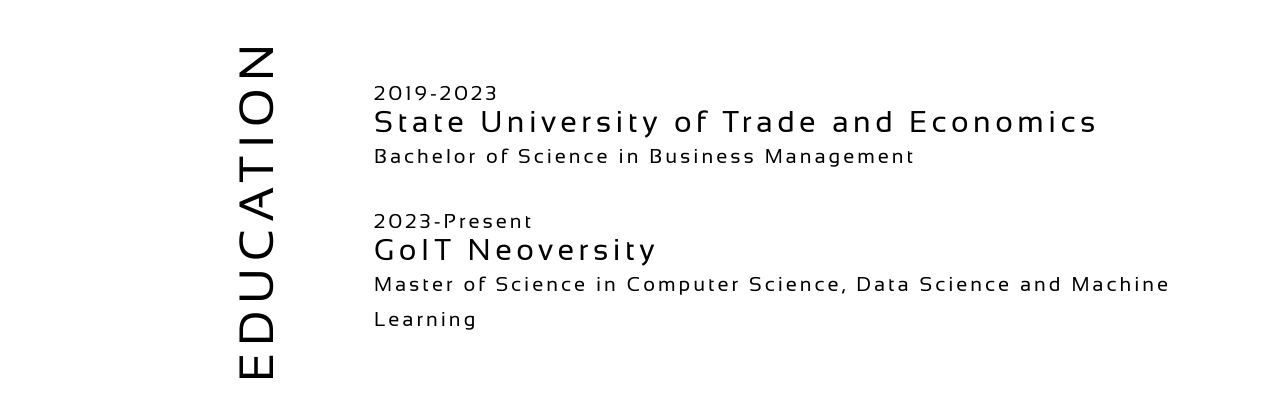
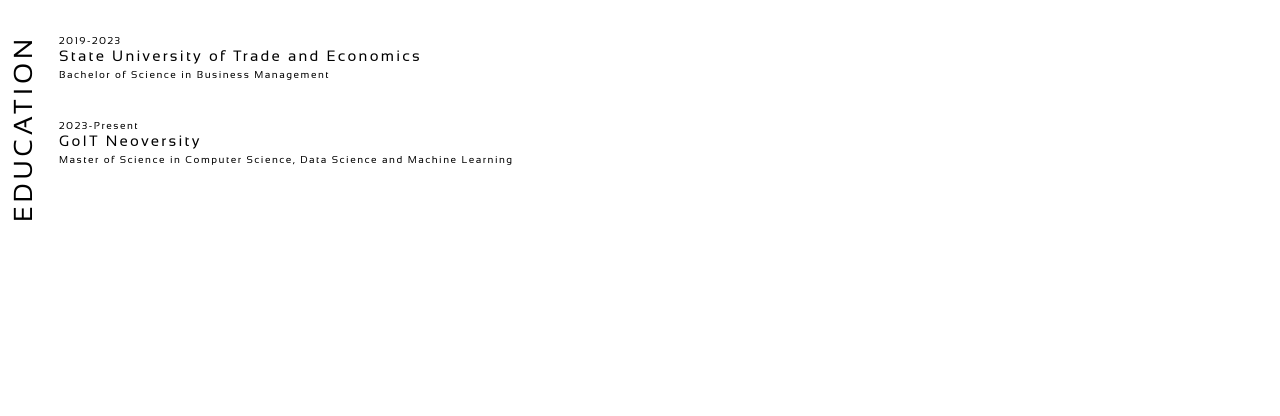
Before and after one commit to DeadNord/portfolio, a React (Create React App) app: page / in a window 1280 px wide. Shown: the top 416 px of the page. Built offline with nearby package versions, Linux system fonts and the light colour scheme.

Commit message:
fix education

```diff
--- a/src/components/widgets/education/Education.module.scss
+++ b/src/components/widgets/education/Education.module.scss
@@ -1,37 +1,48 @@
 @import '/src/sass/variables.scss';
 
-@import '/src/sass/variables.scss';
 
 .group {
+    display: flex;
+
+    margin-top: 35px;
+    margin-bottom: 35px;
+
+    padding-left: 9px;
+
+    @media screen and (min-width: $desktop) {
         padding-top: 37px;
-    padding-bottom: 53px;
         padding-left: 230px;
-    // padding-right: 233px;
-    display: flex;
         align-items: center;
-    // justify-content: center;
-    // display: grid;
-
-    // grid-template-columns: repeat(3, 1fr);
-    // column-gap: 40px;
-    // row-gap: 40px;
+    }
 }
 
 .titleSection {
     transform: rotate(180deg);
     writing-mode: vertical-rl;
 
+    font-weight: 700;
+    font-size: 26px;
+    line-height: 29px;
+    letter-spacing: 0.15em;
+
+
+    @media screen and (min-width: $desktop) {
         font-size: 48px;
         line-height: 53px;
-    letter-spacing: 0.15em;
+
+    }
 }
 
 .listWrapper {
     display: flex;
     flex-direction: column;
 
+    margin-left: 21px;
 
+    @media screen and (min-width: $desktop) {
         margin-left: 91px;
+
+    }
 }
 
 .item {
@@ -43,57 +54,33 @@
 }
 
 .text {
+    font-size: 10px;
+    line-height: 11px;
+    letter-spacing: 0.15em;
+
+    @media screen and (min-width: $desktop) {
         font-size: 20px;
         line-height: 22px;
-    letter-spacing: 0.15em;
+    }
 }
 
 .title {
     font-weight: 700;
+    font-size: 15px;
+    line-height: 19px;
+
+    @media screen and (min-width: $desktop) {
+        font-weight: 700;
         font-size: 30px;
         line-height: 35px;
     }
+}
 
 .desk {
+    line-height: 19px;
+
+    @media screen and (min-width: $desktop) {
         font-size: 20px;
         line-height: 35px;
     }
-
-//     background-color: $mainColor;
-//     border-radius: 10px;
-// }
-
-
-// .title {
-//     height: 20px;
-
-//     display: flex;
-//     align-items: center;
-//     justify-content: center;
-
-//     // background-color: $mainColor;
-//     // border-radius: 5px;
-// }
-
-// .desc {
-//     height: 60px;
-
-//     display: flex;
-//     align-items: center;
-//     justify-content: center;
-//     flex-direction: column;
-
-//     // background-color: $mainColor;
-//     // border-radius: 5px;
-// }
-
-// .date {
-//     height: 20px;
-
-//     display: flex;
-//     align-items: center;
-//     justify-content: center;
-
-//     // background-color: $mainColor;
-//     // border-radius: 5px;
-// }
+}
```
Also changed, not shown: src/components/widgets/education/Education.tsx (+1 -20 lines). Lines whose indentation alone changed are shown as unchanged.
